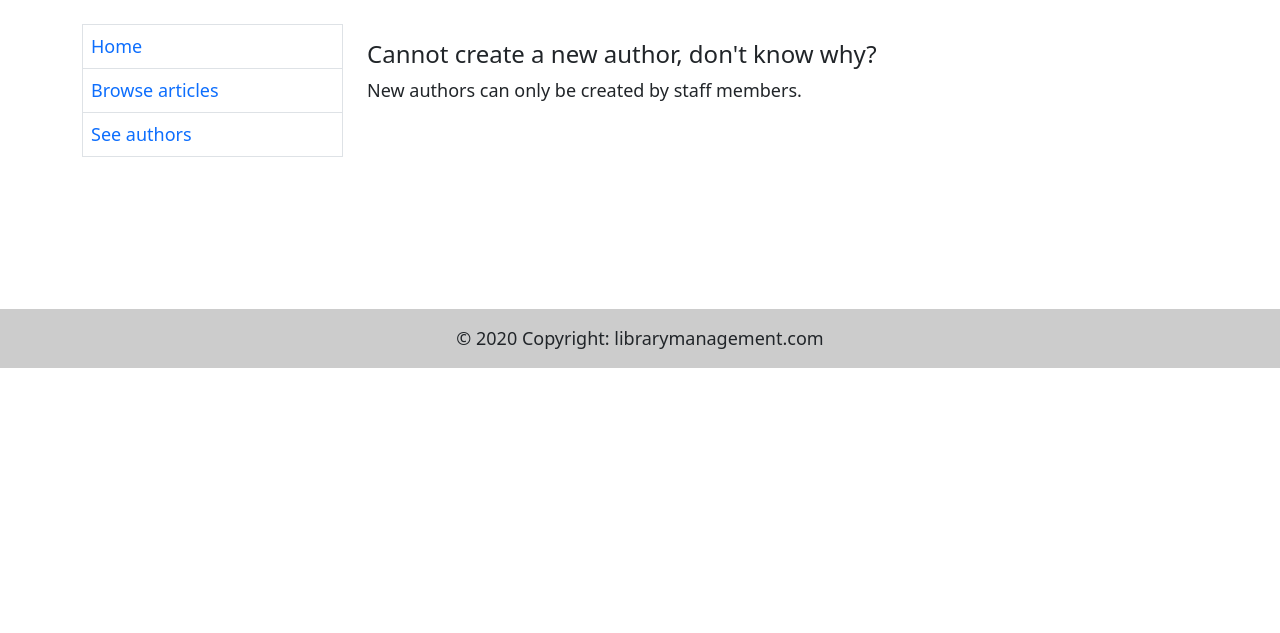
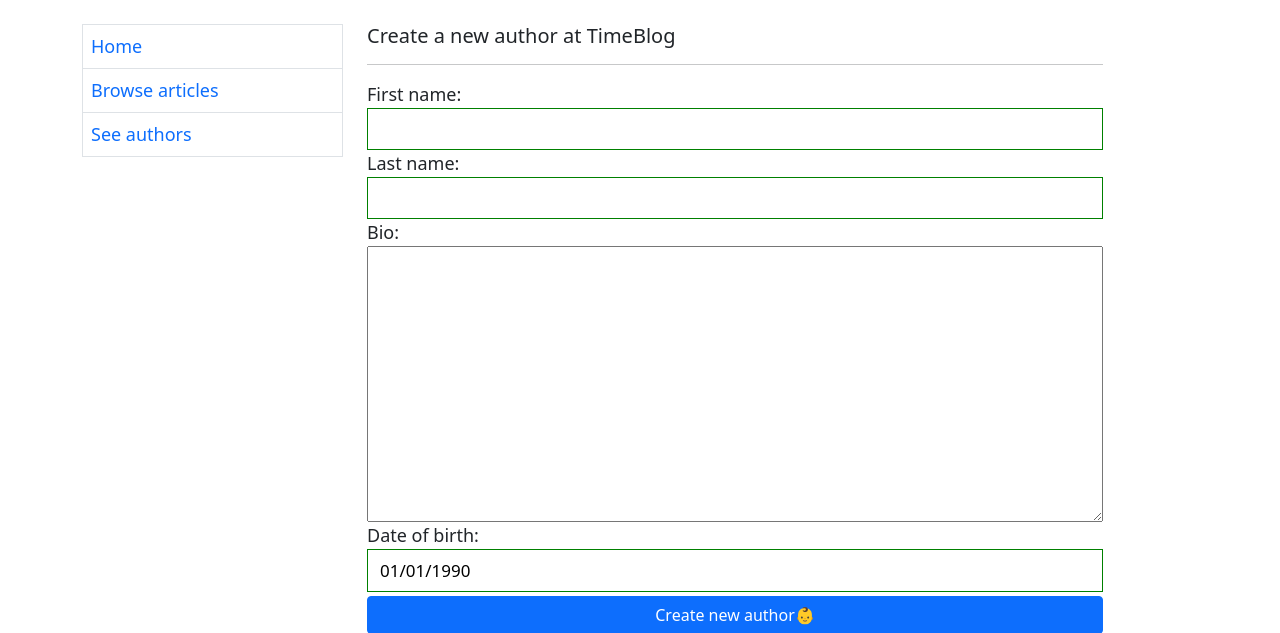
Before and after one commit to vikas1412/diyblog-djangodocs, a Django app: page /blogs/author/new/ in a window 1280 px wide. Shown: the part 51-684 px from the top of the page. Run offline with Django 3.2, Linux system fonts and the light colour scheme; the first user in the database is signed in.

Commit message:
Fix permission for staff user access to form

```diff
--- a/templates/blog/author_form.html
+++ b/templates/blog/author_form.html
@@ -16,7 +16,7 @@
 {% endblock %}
 {% block body %}
 
-    {% if new_author.username.is_staff %}
+    {% if request.user.is_staff %}
         <h5 class="vLargeTextField">Create a new author at TimeBlog
         </h5>
         <hr>
```
